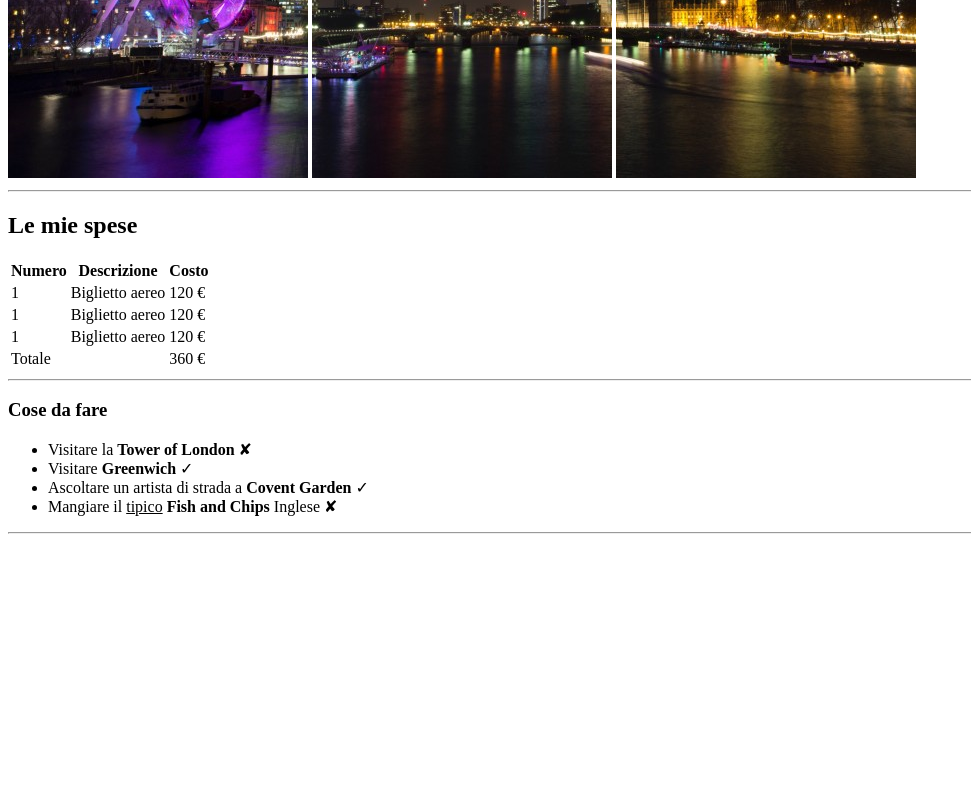
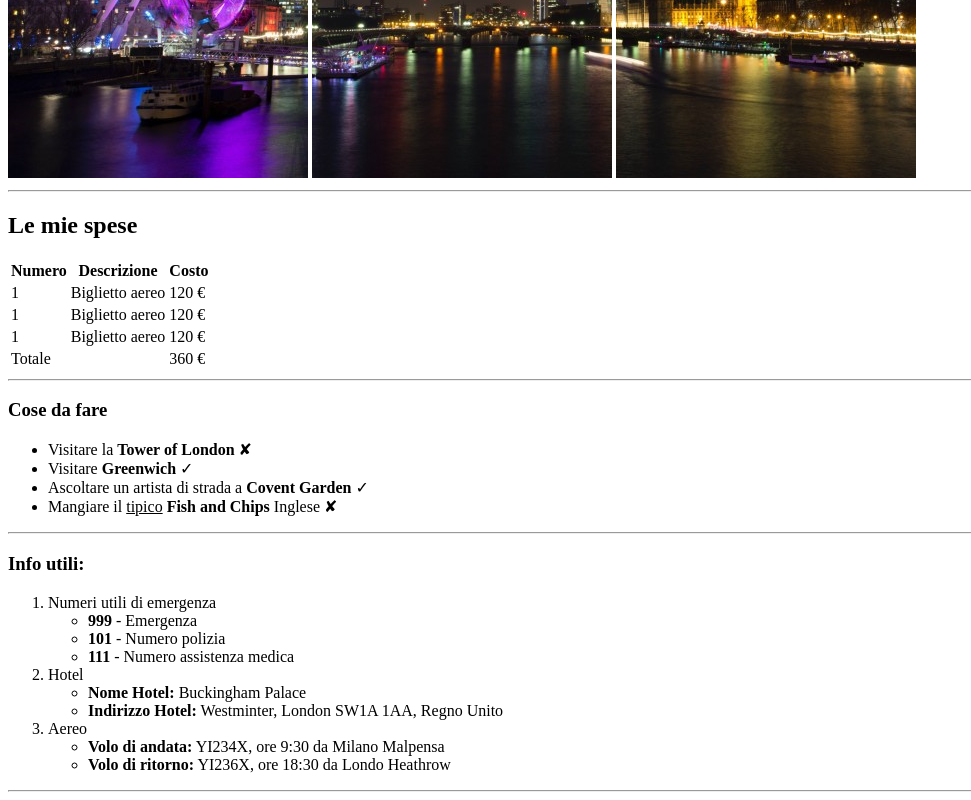
Before and after one commit to RiccardoGrande/html-london-trip, a plain HTML site: page index.html in a window 1280 px wide. Shown: the part 502-1302 px from the top of the page, without its empty margins (0-971 px from the left). Before the commit the page ends 1044 px from the top, so only its background shows below. Drawn offline with Linux system fonts and the light colour scheme.

Commit message:
insert second part in main

```diff
--- a/index.html
+++ b/index.html
@@ -38,34 +38,46 @@
                 <h2>Le mie spese</h2>
 
                 <table>
+
                     <thead>
+
                         <th>Numero</th>
                         <th>Descrizione</th>
                         <th>Costo</th>
+
                     </thead>
+
                     <tbody>
                         <tr>
+
                             <td>1</td>
                             <td>Biglietto aereo</td>
                             <td>120 &euro;</td>
+
                         </tr>
 
                         <tr>
+
                             <td>1</td>
                             <td>Biglietto aereo</td>
                             <td>120 &euro;</td>
+
                         </tr>
 
                         <tr>
+
                             <td>1</td>
                             <td>Biglietto aereo</td>
                             <td>120 &euro;</td>
+
                         </tr>
 
                         <tr>
+
                             <td>Totale</td>
                             <td></td>
                             <td>360 &euro;</td>
+
                         </tr>
 
                     </tbody>
@@ -82,16 +94,65 @@
                 <h3>Cose da fare</h3>
 
                 <ul>
+
                     <li>Visitare la <strong>Tower of London</strong> &#10008;</li>
                     <li>Visitare <strong>Greenwich</strong> &#10003;</li>
                     <li>Ascoltare un artista di strada a <strong>Covent Garden</strong> &#10003;</li>
                     <li>Mangiare il <u>tipico</u> <strong>Fish and Chips</strong> Inglese &#10008;</li>
+
                 </ul>
 
             <hr>
 
         </div>
 
+        <!-- informazioni per cliente -->
+
+        <div>
+
+                <h3>Info utili:</h3>
+
+                <ol>
+
+                    <li>Numeri utili di emergenza
+
+                        <ul>
+
+                            <li><strong>999</strong> - Emergenza</li>
+                            <li><strong>101</strong> - Numero polizia</li>
+                            <li><strong>111</strong> - Numero assistenza medica</li>
+
+                        </ul>
+
+                    </li>
+
+                    <li>Hotel
+
+                        <ul>
+
+                            <li><strong>Nome Hotel:</strong> Buckingham Palace</li>
+                            <li><strong>Indirizzo Hotel:</strong> Westminter, London SW1A 1AA, Regno Unito</li>
+
+                        </ul>
+
+                    </li>
+
+                    <li>Aereo
+
+                        <ul>
+
+                            <li><strong>Volo di andata:</strong> YI234X, ore 9:30 da Milano Malpensa</li>
+                            <li><strong>Volo di ritorno:</strong> YI236X, ore 18:30 da Londo Heathrow</li>
+
+                        </ul>
+
+                    </li>
+
+                </ol>
+
+           <hr>
+
+        </div>
     </main>
     <footer></footer>
 </body>
```
